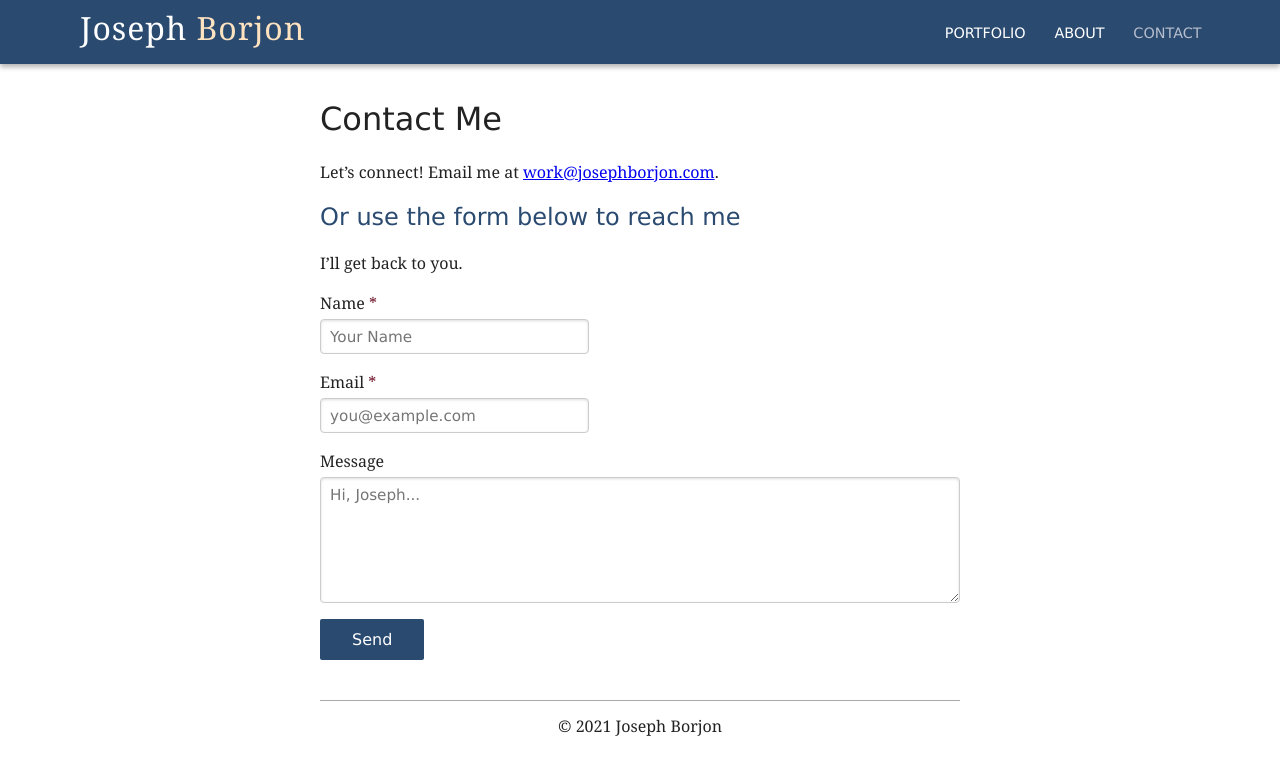
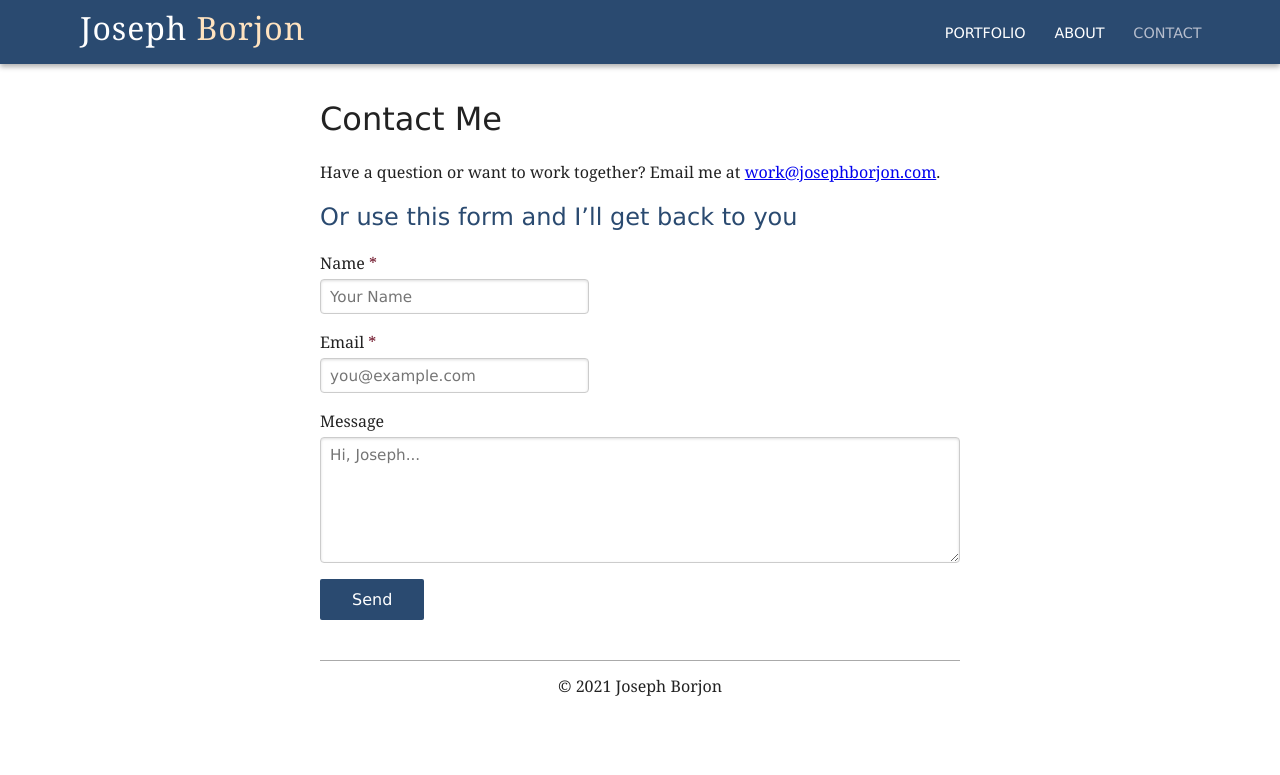
Before and after one commit to jborjon/jborjon.github.io, a Jekyll site: the page built from contact.html, in a window 1280 px wide. Shown: the top 775 px of the page. Built offline with Jekyll 4.4.1, drawn with Linux system fonts in a browser that asks for light colours; some web fonts are replaced.

Commit message:
Update sitemap.xml and contact form

```diff
--- a/contact.html
+++ b/contact.html
@@ -4,11 +4,9 @@ layout: info-page
 id: contact
 ---
 
-<p>Let’s connect! Email me at <span id="contact-info"></span>.</p>
+<p>Have a question or want to work together? Email me at <span id="contact-info"></span>.</p>
 
-<h2>Or use the form below to reach me</h2>
-
-<p>I’ll get back to you.</p>
+<h2>Or use this form and I’ll get back to you</h2>
 
 <form class="pure-form pure-form-stacked kwes-form" action="https://kwes.io/api/foreign/forms/GWQQRHUOX2O5yIwqWHD9">
   <p>
--- a/sitemap.xml
+++ b/sitemap.xml
@@ -7,8 +7,10 @@ search: exclude
 
 <urlset xmlns="http://www.sitemaps.org/schemas/sitemap/0.9">
   {%- for page in site.pages %}
+  {%- if page.layout != "article" %}
   <url>
     <loc>{{ page.url | absolute_url }}</loc>
   </url>
+  {%- endif %}
   {%- endfor %}
 </urlset>
```
